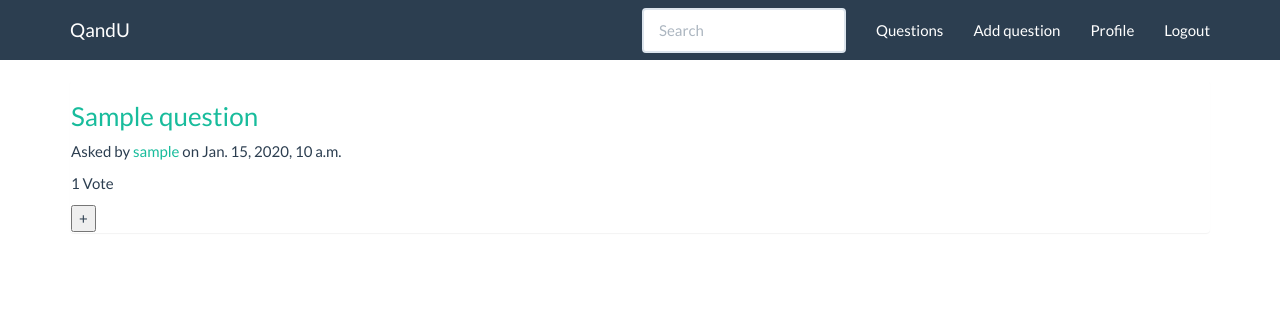
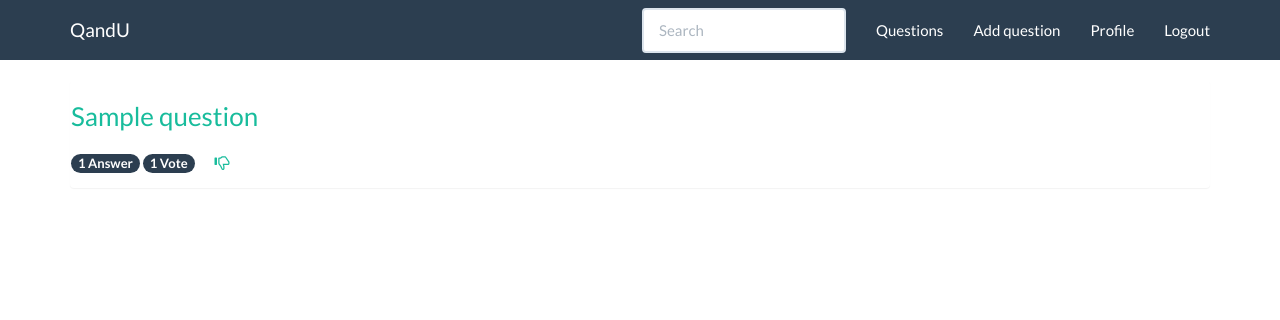
Before and after one commit to wfhorobinjr/qandu_app, a Django app: page /search/ in a window 1280 px wide. Shown: the top 320 px of the page. Run offline with Django 3.2, Linux system fonts and the light colour scheme; the first user in the database is signed in; tables that the repository leaves empty hold one stand-in row (Sample ...); some libraries are stand-ins or nearby versions; some web fonts are replaced.

Commit message:
Add styling to vote form

```diff
--- a/core/views.py
+++ b/core/views.py
@@ -25,6 +25,12 @@ class QuestionListView(ListView):
   template_name = "question/question_list.html"
   paginate_by = 5
 
+  def get_context_data(self, **kwargs):
+    context = super(QuestionListView, self).get_context_data(**kwargs)
+    user_votes = Question.objects.filter(vote__user=self.request.user)
+    context['user_votes'] = user_votes
+    return context
+
 class QuestionDetailView(DetailView):
   model = Question
   template_name = "question/question_detail.html"
@@ -36,6 +42,8 @@ class QuestionDetailView(DetailView):
     context['answers'] = answers
     user_answers = Answer.objects.filter(question=question, user=self.request.user)
     context['user_answers'] = user_answers
+    user_votes = Answers.objects.filter(vote__user=self.request.user)
+    context['user_votes'] = user_votes
     return context
 
 class QuestionUpdateView(UpdateView):
--- a/templates/question/question_list.html
+++ b/templates/question/question_list.html
@@ -3,14 +3,22 @@
 {% for question in object_list %}
 <div class="panel">
   <h3><a href="{{ question.get_absolute_url }}">{{ question.title }}</a></h3>
-  <p>Asked {% if question.visibility == 0 %} by <a href="{% url 'user_detail' slug=question.user.username %}">{{ question.user.username }}</a> {% endif %} on {{ question.created_at }}</p>
-  <p>{{ question.vote_set.all.count }} Vote{{ question.vote_set.all.count|pluralize}}</p>
   <form method="post" action="{% url 'vote' %}">
+    <span class="badge">{{ question.answer_set.all.count }} Answer{{  question.answer_set.all.count|pluralize }}</span>
+    <span class="badge">{{ question.vote_set.all.count }} Vote{{ question.vote_set.all.count|pluralize }}</span>
     {% csrf_token %}
     <input type="hidden" name="question" value="{{ question.id }}" />
     <input type="hidden" name="user" value="{{ user.id }}" />
-    <button>+</button>
-  </form>
+        {% if question in user_votes %}
+        <button class="btn btn-link">
+          <span class="glyphicon glyphicon-thumbs-down"></span>
+        </button>
+        {% else %}
+        <button class="btn btn-link">
+          <span class="glyphicon glyphicon-thumbs-up"></span>
+        </button>
+        {% endif %}
+    </form>
 </div>
 {% empty %}
 <p>No results found.</p>
```
Also changed, not shown: templates/question/question_detail.html (+13 -4 lines).
